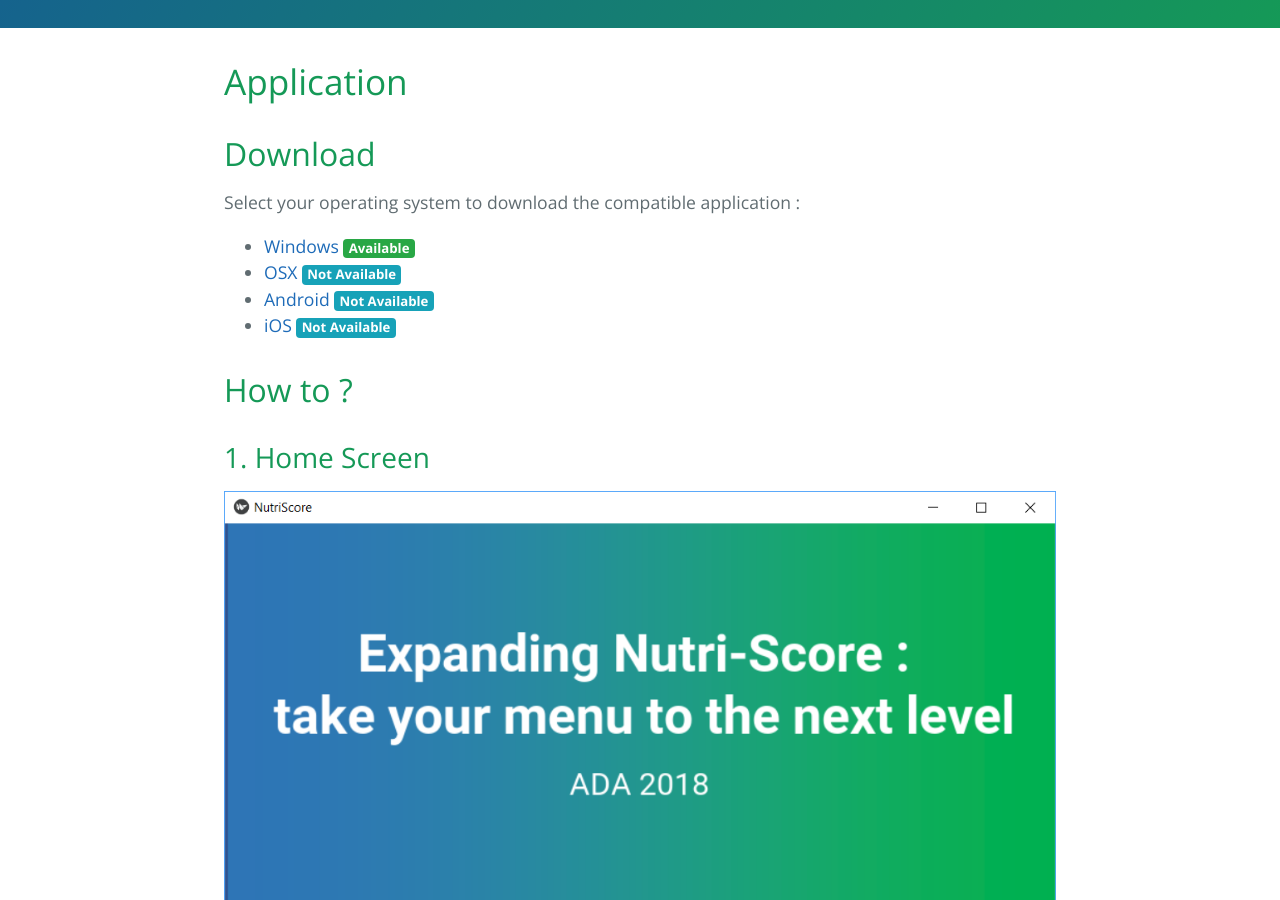
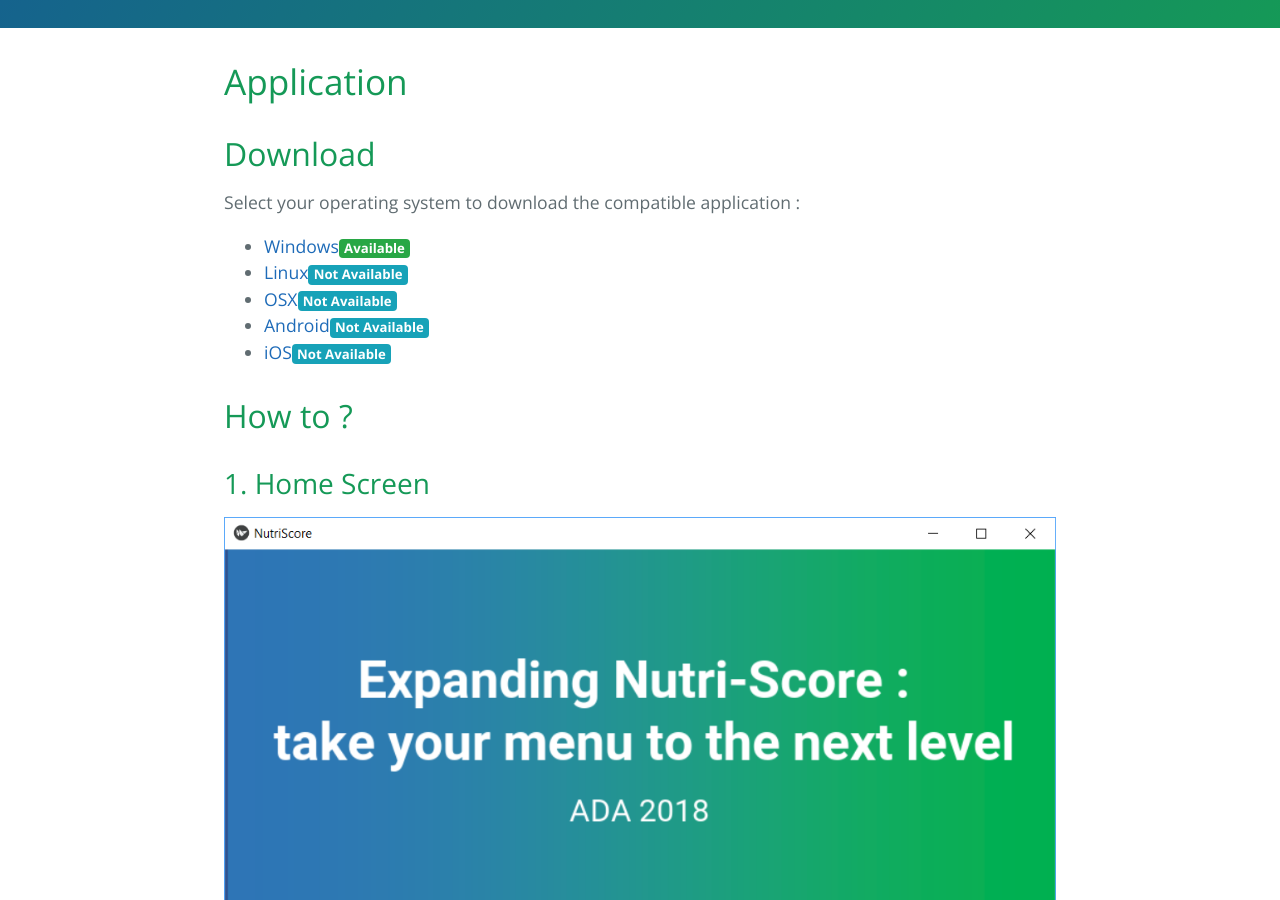
Before and after one commit to NutriTeam/Nutri_Score, a Jekyll site: the page built from app.md, in a window 1280 px wide and 900 px high, scrolled down 494 px. Built offline with Jekyll 4.4.1, drawn with Linux system fonts in a browser that asks for light colours.

Commit message:
Update app.md

```diff
--- a/app.md
+++ b/app.md
@@ -9,10 +9,11 @@ title: App
 
 Select your operating system to download  the compatible application :
 
-* [Windows](https://www.youtube.com/watch?v=dQw4w9WgXcQ) <span class="badge badge-success">Available</span>
-* [OSX](https://www.youtube.com/watch?v=y6120QOlsfU) <span class="badge badge-info">Not Available</span>
-* [Android](https://www.youtube.com/watch?v=L_jWHffIx5E) <span class="badge badge-info">Not Available</span>
-* [iOS](https://www.youtube.com/watch?v=rvrZJ5C_Nwg) <span class="badge badge-info">Not Available</span>
+* <a href="https://www.youtube.com/watch?v=dQw4w9WgXcQ" target="_blanck">Windows</a><span class="badge badge-success">Available</span>
+* <a href="https://www.youtube.com/watch?v=Um7pMggPnug" target="_blanck">Linux</a><span class="badge badge-info">Not Available</span>
+* <a href="https://www.youtube.com/watch?v=y6120QOlsfU" target="_blanck">OSX</a><span class="badge badge-info">Not Available</span>
+* <a href="https://www.youtube.com/watch?v=L_jWHffIx5E" target="_blanck">Android</a><span class="badge badge-info">Not Available</span>
+* <a href="https://www.youtube.com/watch?v=rvrZJ5C_Nwg" target="_blanck">iOS</a><span class="badge badge-info">Not Available</span>
 
 
 ## How to ?
```
